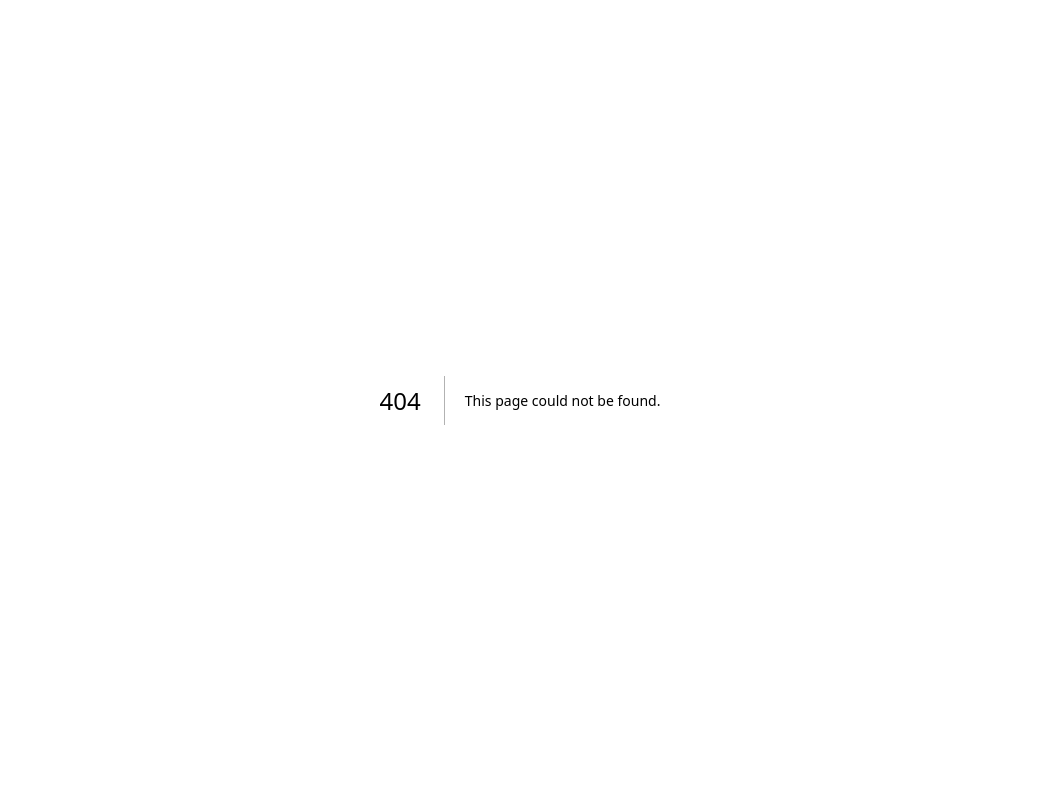
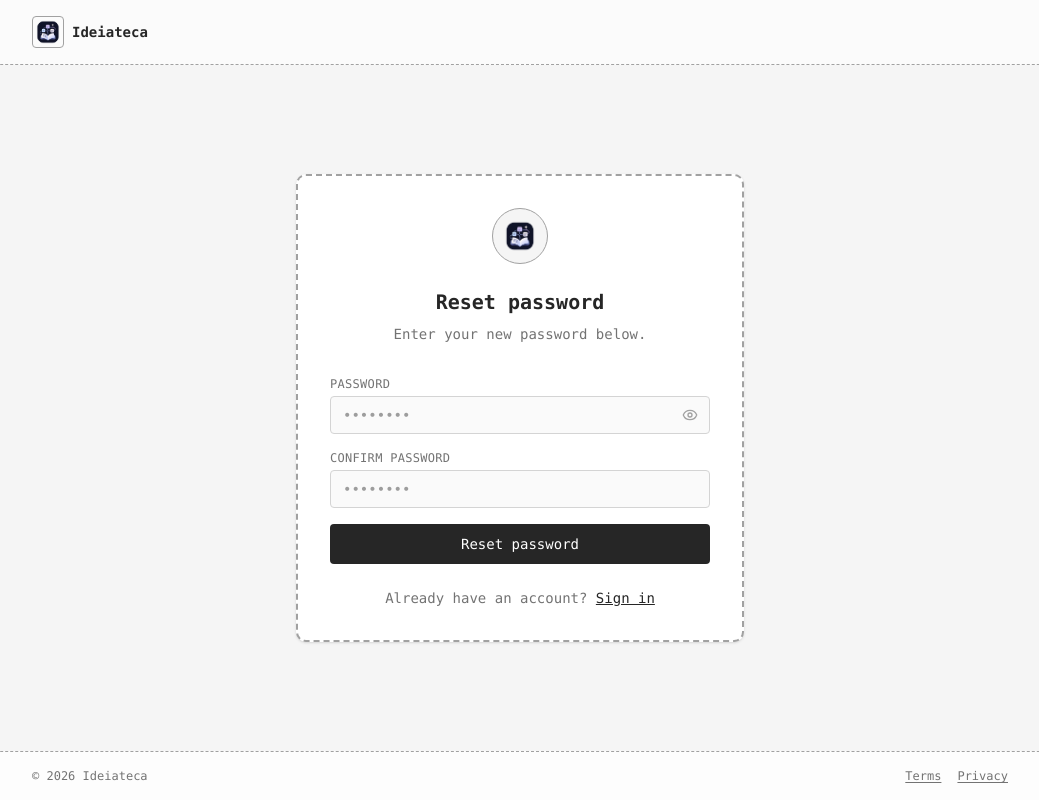
Before and after one commit to EsterGomess/getsmartfront, a Next.js app: page /reset-password/1 in a window 1280 px wide. Before the commit this address had no page. Shown: the whole page, without its empty margins (120-1159 px from the left). Built offline with nearby package versions, Linux system fonts and the light colour scheme.

Commit message:
add reset password page

```diff
--- /dev/null
+++ b/src/app/(auth)/reset-password/[token]/page.tsx
@@ -0,0 +1,185 @@
+"use client";
+
+import {use, useState, FormEvent} from "react";
+import Link from "next/link";
+import {useRouter} from "next/navigation";
+import {Eye, EyeOff} from "lucide-react";
+import {resetPassword} from "@/lib/auth";
+import {ApiError} from "@/lib/api";
+import {AppLogo} from "@/components/layout/app-logo";
+
+interface ResetPasswordPageProps {
+    params: Promise<{
+        token: string;
+    }>;
+}
+
+export default function ResetPasswordPage({
+                                              params,
+                                          }: ResetPasswordPageProps) {
+    const router = useRouter();
+
+    const {token} = use(params);
+
+    const [password, setPassword] = useState("");
+    const [confirmPassword, setConfirmPassword] = useState("");
+    const [showPassword, setShowPassword] = useState(false);
+    const [error, setError] = useState<string | null>(null);
+    const [loading, setLoading] = useState(false);
+
+    async function handleSubmit(e: FormEvent<HTMLFormElement>) {
+        e.preventDefault();
+        setError(null);
+
+        if (password !== confirmPassword) {
+            setError("Passwords do not match");
+            return;
+        }
+
+        if (!token) {
+            setError("Invalid or missing reset token.");
+            return;
+        }
+
+        setLoading(true);
+
+        try {
+            await resetPassword({
+                token,
+                new_password: password,
+                confirm_password: confirmPassword,
+            });
+
+            router.push("/customers");
+        } catch (err) {
+            if (err instanceof ApiError) {
+                setError(err.message);
+            } else {
+                setError("Unexpected error. Please try again.");
+            }
+        } finally {
+            setLoading(false);
+        }
+    }
+
+    return (
+        <div className="w-full max-w-md rounded-lg border-2 border-dashed border-neutral-400 bg-white p-8 shadow-sm">
+            <div className="mb-6 flex justify-center">
+                <div className="flex h-14 w-14 items-center justify-center rounded-full border border-neutral-400 bg-neutral-100 p-2">
+                    <AppLogo
+                        size={36}
+                        className="h-full w-full"
+                        priority
+                    />
+                </div>
+            </div>
+
+            <h1 className="text-center text-xl font-semibold text-neutral-800">
+                Reset password
+            </h1>
+
+            <p className="mt-2 text-center text-sm text-neutral-500">
+                Enter your new password below.
+            </p>
+
+            <form
+                className="mt-8 space-y-4"
+                onSubmit={handleSubmit}
+            >
+                <div>
+                    <label
+                        htmlFor="password"
+                        className="mb-1 block text-xs uppercase tracking-wide text-neutral-500"
+                    >
+                        Password
+                    </label>
+
+                    <div className="relative">
+                        <input
+                            id="password"
+                            type={showPassword ? "text" : "password"}
+                            value={password}
+                            onChange={(e) => setPassword(e.target.value)}
+                            placeholder="••••••••"
+                            required
+                            minLength={8}
+                            autoComplete="new-password"
+                            className="w-full rounded border border-neutral-300 bg-neutral-50 px-3 py-2 pr-10 text-sm outline-none focus:border-neutral-500"
+                        />
+
+                        <button
+                            type="button"
+                            onClick={() =>
+                                setShowPassword((value) => !value)
+                            }
+                            className="absolute right-3 top-1/2 -translate-y-1/2 text-neutral-400 hover:text-neutral-700"
+                            aria-label={
+                                showPassword
+                                    ? "Hide password"
+                                    : "Show password"
+                            }
+                        >
+                            {showPassword ? (
+                                <EyeOff className="h-4 w-4" />
+                            ) : (
+                                <Eye className="h-4 w-4" />
+                            )}
+                        </button>
+                    </div>
+                </div>
+
+                <div>
+                    <label
+                        htmlFor="confirmPassword"
+                        className="mb-1 block text-xs uppercase tracking-wide text-neutral-500"
+                    >
+                        Confirm password
+                    </label>
+
+                    <input
+                        id="confirmPassword"
+                        type={showPassword ? "text" : "password"}
+                        value={confirmPassword}
+                        onChange={(e) =>
+                            setConfirmPassword(e.target.value)
+                        }
+                        placeholder="••••••••"
+                        required
+                        minLength={8}
+                        autoComplete="new-password"
+                        className="w-full rounded border border-neutral-300 bg-neutral-50 px-3 py-2 text-sm outline-none focus:border-neutral-500"
+                    />
+                </div>
+
+                {error && (
+                    <p
+                        className="text-sm text-red-600"
+                        role="alert"
+                    >
+                        {error}
+                    </p>
+                )}
+
+                <button
+                    type="submit"
+                    disabled={loading}
+                    className="w-full rounded bg-neutral-800 py-2.5 text-sm font-medium text-white transition hover:bg-neutral-700 disabled:opacity-50"
+                >
+                    {loading
+                        ? "Updating password..."
+                        : "Reset password"}
+                </button>
+            </form>
+
+            <p className="mt-6 text-center text-sm text-neutral-500">
+                Already have an account?{" "}
+                <Link
+                    href="/login"
+                    className="font-medium text-neutral-800 underline"
+                >
+                    Sign in
+                </Link>
+            </p>
+        </div>
+    );
+}
```
